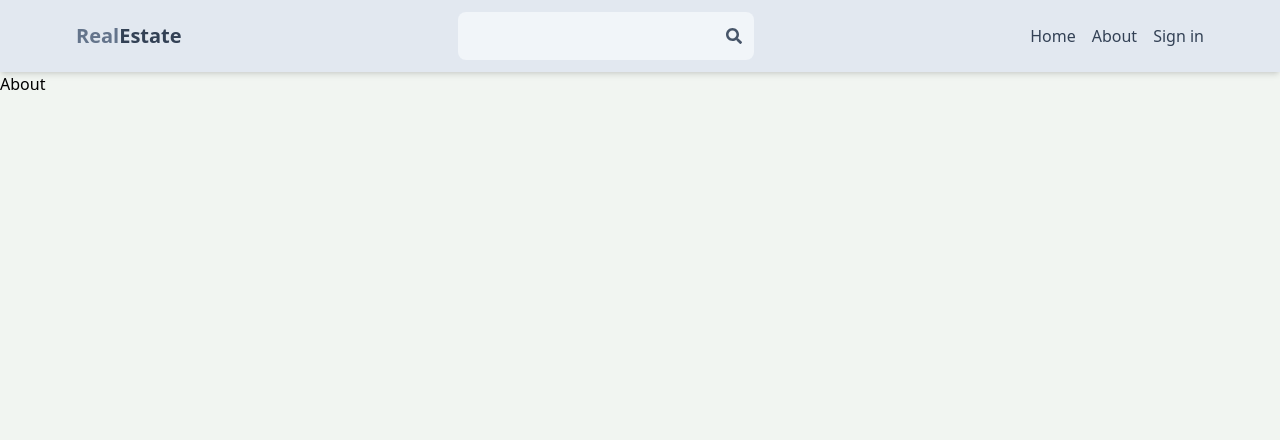
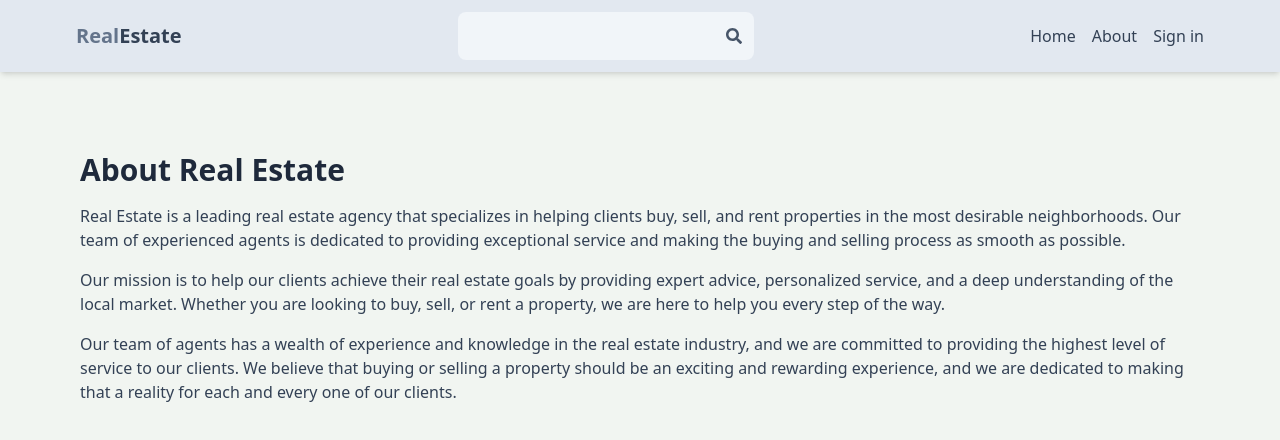
Before and after one commit to Shubham75511/Real-Estate-App, a React (Vite) app in the folder client/: page /about in a window 1280 px wide. Shown: the top 440 px of the page. Built offline with nearby package versions, Linux system fonts and the light colour scheme; no server answers.

Commit message:
complete about page

```diff
--- a/client/index.html
+++ b/client/index.html
@@ -2,7 +2,6 @@
 <html lang="en">
   <head>
     <meta charset="UTF-8" />
-    <link rel="icon" type="image/svg+xml" href="/vite.svg" />
     <meta name="viewport" content="width=device-width, initial-scale=1.0" />
     <title>Real Estate App</title>
   </head>
--- a/client/src/pages/About.jsx
+++ b/client/src/pages/About.jsx
@@ -2,6 +2,13 @@
 
 export default function About() {
   return (
-    <div>About</div>
+    <div className='py-20 px-4 max-w-6xl mx-auto'>
+      <h1 className='text-3xl font-bold mb-4 text-slate-800'>About Real Estate</h1>
+      <p className='mb-4 text-slate-700'>Real Estate is a leading real estate agency that specializes in helping clients buy, sell, and rent properties in the most desirable neighborhoods. Our team of experienced agents is dedicated to providing exceptional service and making the buying and selling process as smooth as possible.</p>
+      <p className='mb-4 text-slate-700'>
+      Our mission is to help our clients achieve their real estate goals by providing expert advice, personalized service, and a deep understanding of the local market. Whether you are looking to buy, sell, or rent a property, we are here to help you every step of the way.
+      </p>
+      <p className='mb-4 text-slate-700'>Our team of agents has a wealth of experience and knowledge in the real estate industry, and we are committed to providing the highest level of service to our clients. We believe that buying or selling a property should be an exciting and rewarding experience, and we are dedicated to making that a reality for each and every one of our clients.</p>
+    </div>
   )
 }
```
